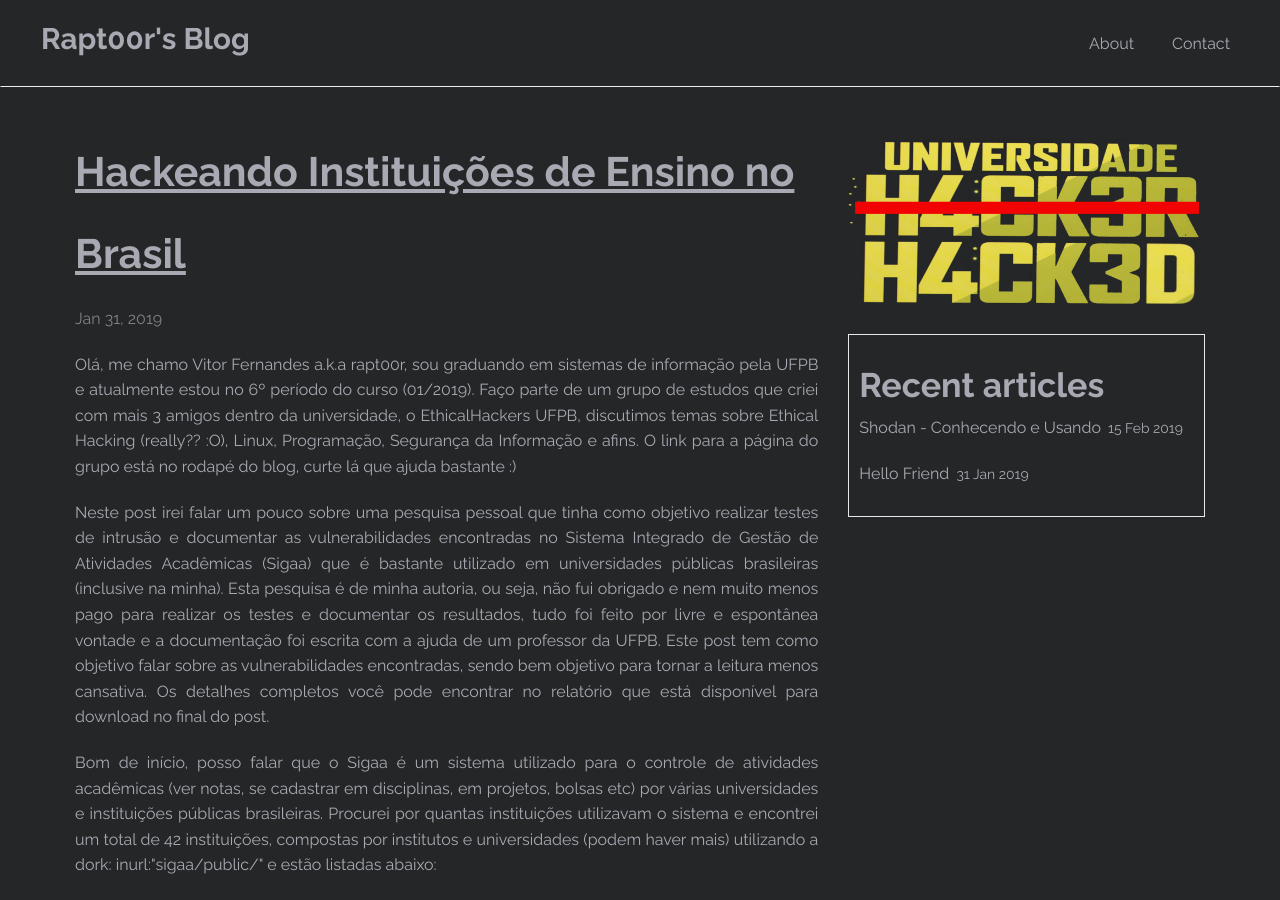
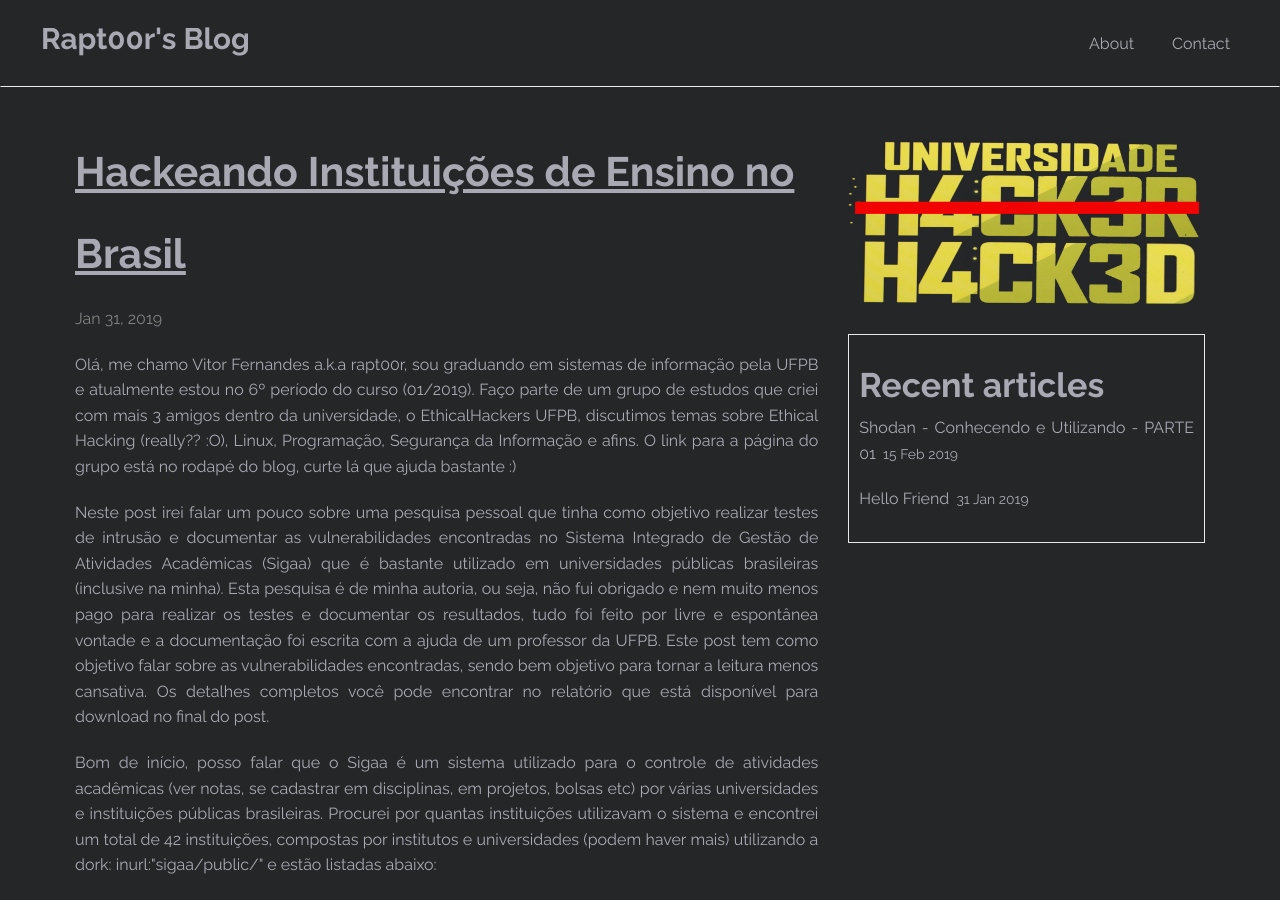
Before and after one commit to vitor-fernandes/vitor-fernandes.github.io, a Jekyll site: the page built from _posts/2019-01-31-Hacking-Universities.markdown, in a window 1280 px wide and 900 px high. Built offline with Jekyll 4.4.1, drawn with Linux system fonts in a browser that asks for light colours; some of the changed text lies outside the part shown.

Commit message:
Shodan Post added

```diff
--- a/_posts/2019-02-15-Shodan-know-and-use.markdown
+++ b/_posts/2019-02-15-Shodan-know-and-use.markdown
@@ -1,6 +1,6 @@
 ---
 layout: post
-title:  "Shodan - Conhecendo e Usando"
+title:  "Shodan - Conhecendo e Utilizando - PARTE 01"
 date:   2019-02-15 11:08:00
 categories: All
 img: shodan.jpg
@@ -13,6 +13,8 @@
 <p align="justify">
 <h3>Primeiramente, o que é ou quem é o Shodan???</h3>
 "Shodan is the world's first search engine for Internet-connected devices." - <a href="https://www.shodan.io/" target="_blank">Shodan</a>.
+<br>
+<br>
 Ou seja, o Shodan é um motor de busca para encontrar dispositivos conectados à internet, como dispositivos IoT, servidores web, organizações e até mesmo usinas.
 Tempos atrás eu acreditava que o Shodan era apenas um motor de busca qualquer como qualquer outro, e não conhecia o seu verdadeiro poder!!! Eu usava apenas "for Lulz" ou seja, para diversão, como ver webcams, câmeras de segurança de empresas etc.
 Mas agora, estou conhecendo o poder real do Shodan e quero que você conheça também.
@@ -32,16 +34,17 @@
     <li>NOT -> Este operador lógico possui a mesma função do operador anterior. Example: NOT authentication</li>
     <li>etc etc</li>
 </ul>
-</br>
+<br>
 Então, você pode controlar e filtar os resultados no Shodan, procurar por produtos específicos, países, portas, IPs, organizações e etc.
 </p>
 
 <p align="justify">
 <h3>Como usar o Shodan?</h3>
-!!! Primeiro, você deve criar uma conta !!!
-
+<b>!!! Primeiro, você deve criar uma conta !!!</b>
+<br>
+<br>
 Depois de ter criado a conta e ter efetuado o login, vamos usar o Shodan para que você entenda sua interface, seu funcionamento e os resultados mostrados.
-</br>
+<br>
 A primeira Dork que iremos utilizar será a <i>product</i>:
 </p>
-<img src="./shodan/shodan00.png"/>
+<img src="images/shodan/shodan00.png"/>
```
